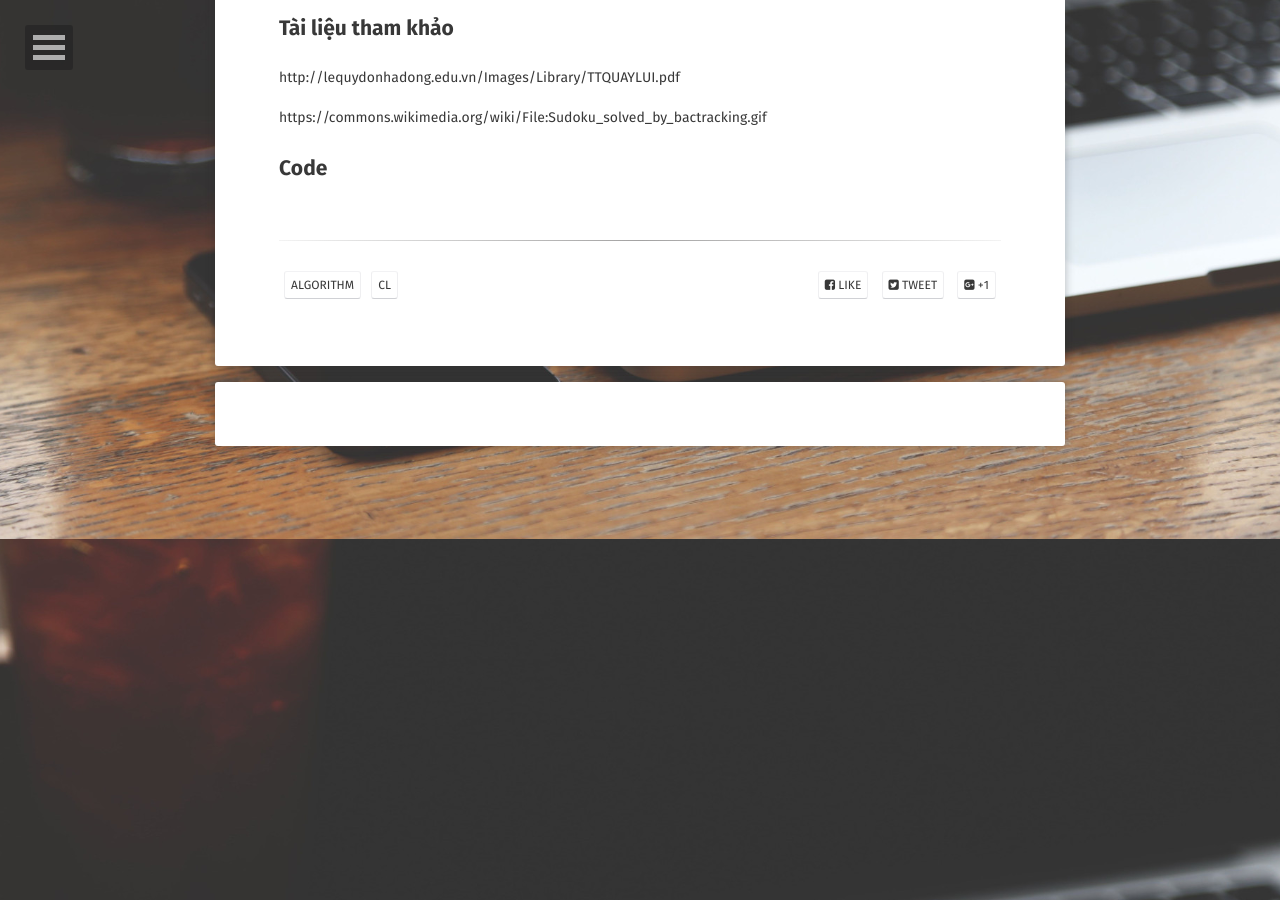
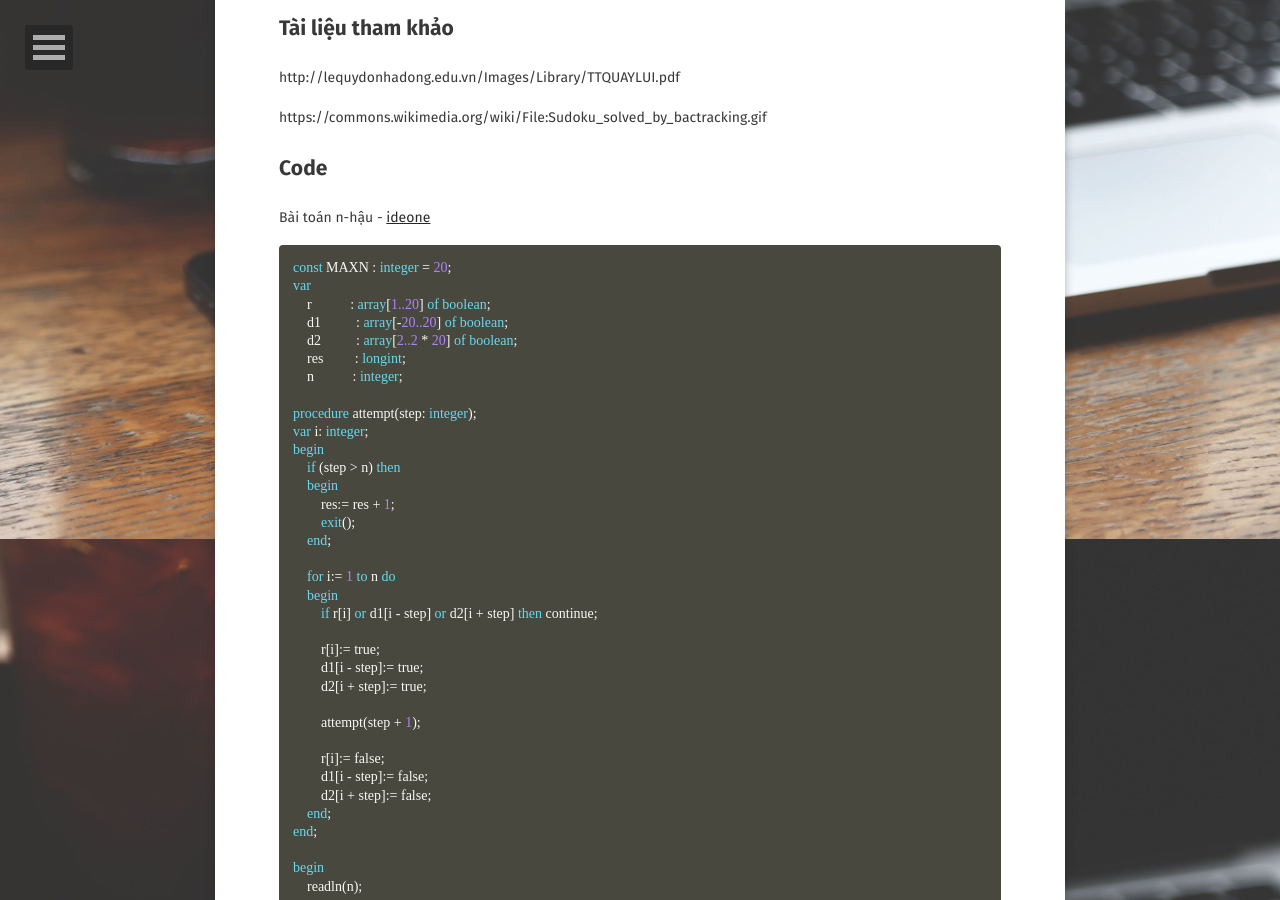
Before and after one commit to hgminh95/hgminh95.github.io, a Jekyll site: the page built from _posts/2015-07-29-backtracking.md, in a window 1280 px wide and 900 px high, scrolled down 361 px. Built offline with Jekyll 4.4.1, drawn with Linux system fonts in a browser that asks for light colours; some web fonts are replaced; comment, search, counter and statistics services are not loaded; some of the changed text lies outside the part shown.

Commit message:
Update code for backtracking

```diff
--- a/_posts/2015-07-29-backtracking.md
+++ b/_posts/2015-07-29-backtracking.md
@@ -16,3 +16,92 @@ http://lequydonhadong.edu.vn/Images/Library/TTQUAYLUI.pdf
 https://commons.wikimedia.org/wiki/File:Sudoku_solved_by_bactracking.gif
 
 ## Code
+
+Bài toán n-hậu - [ideone](http://ideone.com/MYIvAe)
+
+{% highlight pascal %}
+const MAXN : integer = 20;
+var
+    r           : array[1..20] of boolean;
+    d1          : array[-20..20] of boolean;
+    d2          : array[2..2 * 20] of boolean;
+    res         : longint;
+    n           : integer;
+
+procedure attempt(step: integer);
+var i: integer;
+begin
+    if (step > n) then
+    begin
+        res:= res + 1;
+        exit();
+    end;
+
+    for i:= 1 to n do
+    begin
+        if r[i] or d1[i - step] or d2[i + step] then continue;
+
+        r[i]:= true;
+        d1[i - step]:= true;
+        d2[i + step]:= true;
+
+        attempt(step + 1);
+
+        r[i]:= false;
+        d1[i - step]:= false;
+        d2[i + step]:= false;
+    end;
+end;
+
+begin
+    readln(n);
+
+    attempt(1);
+
+    writeln(res);
+end.
+{% endhighlight %}
+
+Liệt kê các hoán vị của n phần tử - [ideone](http://ideone.com/twHj1M)
+
+{% highlight pascal %}
+var
+    n           : integer;
+    a           : array[1..10] of integer;
+    trace       : array[1..10] of boolean;
+
+procedure print_perm();
+var i: integer;
+begin
+    for i:= 1 to n do write(a[i], ' ');
+    writeln;
+end;
+
+procedure attempt(step: integer);
+var i: integer;
+begin
+    if (step > n) then
+    begin
+        print_perm();
+        exit();
+    end;
+
+    for i:= 1 to n do
+    begin
+        if trace[i] then continue;
+
+        trace[i]:= true;
+        a[step]:= i;
+
+        attempt(step + 1);
+
+        trace[i]:= false;
+    end;
+end;
+
+begin
+    readln(n);
+
+    attempt(1);
+end.
+{% endhighlight %}
```
